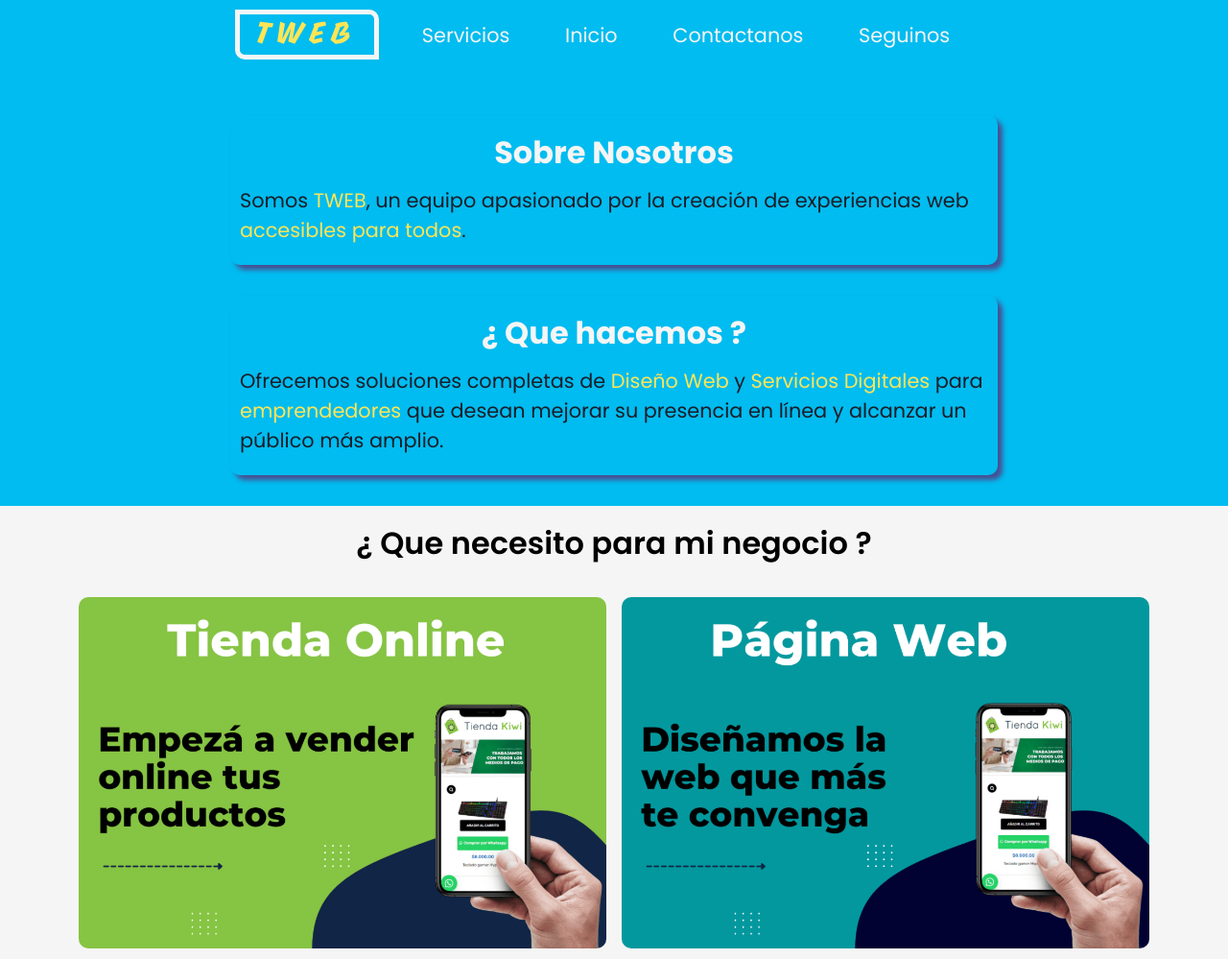
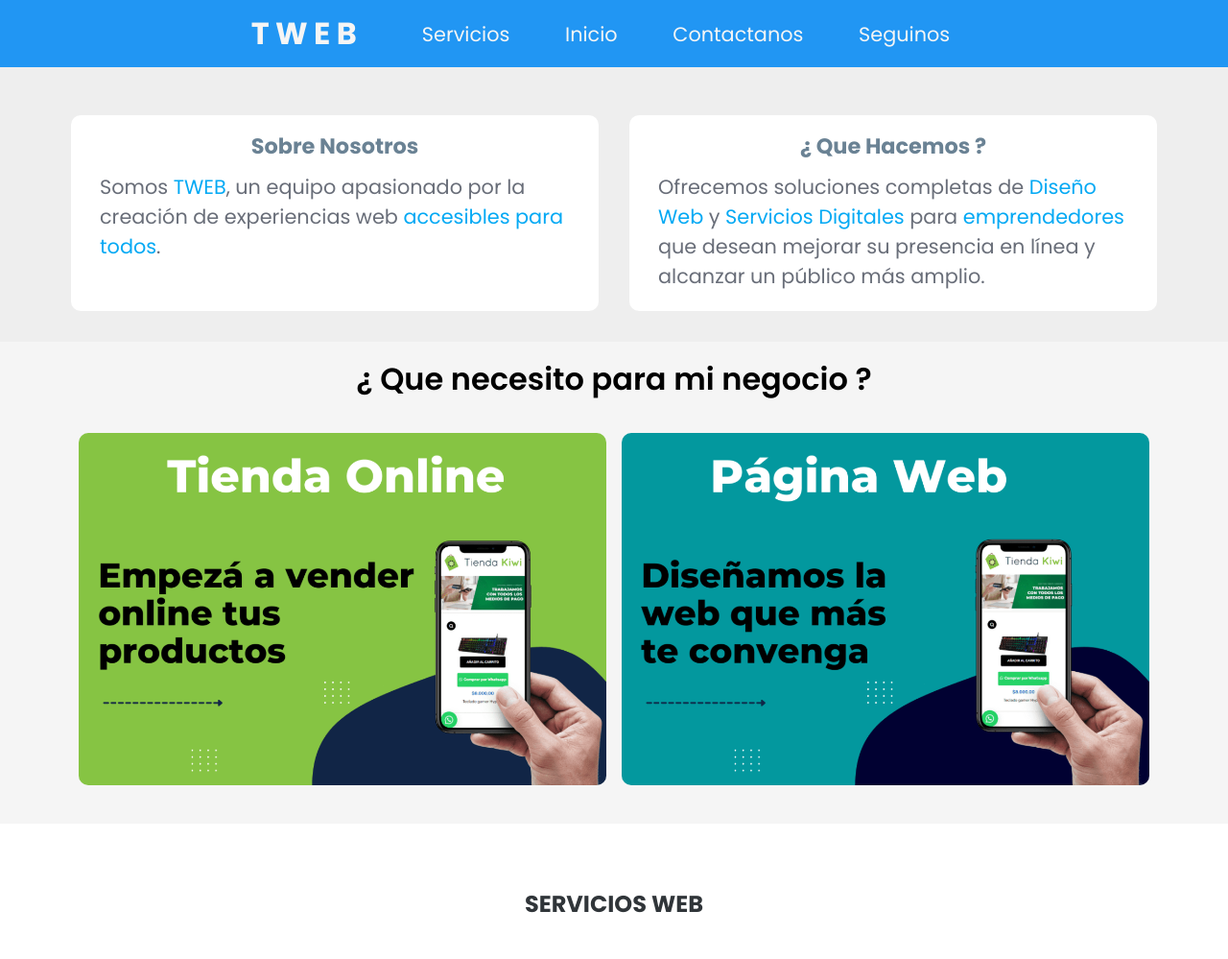
Before and after one commit to Cormaxs/tweb, a plain HTML site: page index.html in a window 1280 px wide. Shown: the top 999 px of the page at 96% size. Drawn offline with Linux system fonts and the light colour scheme.

Commit message:
cambios propuestos por fili

```diff
--- a/index.html
+++ b/index.html
@@ -40,7 +40,7 @@
         <p >Somos <span>TWEB</span>, un equipo apasionado por la creación de experiencias web <span>accesibles para todos</span>.</p>
     </div>
     <div class="texto">
-    <h2>¿ Que hacemos ?</h2>
+    <h2>¿ Que Hacemos ?</h2>
     <p>Ofrecemos soluciones completas de <span>Diseño Web</span> y <span>Servicios Digitales</span> para <span>emprendedores</span> que desean mejorar su presencia en línea y alcanzar un público más amplio.</p>
     </div>
 </main>
--- a/planes/planes.css
+++ b/planes/planes.css
@@ -59,14 +59,14 @@ a{
     font-size: 1.3rem;
 }
 .Logo  a{
-    color: var(--amarilloInvincible);
-    font-family: 'logo';
+
+    font-family: var(--Letra);
     font-style: normal;
     font-size: 2rem;
     letter-spacing: .2em;
 }
 .Principal .texto > h2{
-    color: var(--blanco);
+    color: var(--azulObscuro);
     font-family: var(--Letra);
     font-size: 2rem;
     padding: 1rem 0 0 0;
@@ -110,21 +110,18 @@ header{
   display: flex;
   justify-content: center;
   align-items: center;
-  background-color: var(--celesteInvincible);
+  background-color: var(--azulCeleste);
 }
 .Logo{
-    border:5px solid;
     text-align: center;
     border-radius:0 10px 0 10px ;
     transition: ease .5s;
     color: var(--blanco);
    width: clamp(100px, 150px, 200px);
 }
-.Logo:hover{
-    border-radius:  10px 0 10px 0 ;
-    color: var(--azulElectrico);
-    background-color: var(--azulElectrico);
-}
+.Logo > a:hover{
+    color: var(--amarilloInvincible);
+ }
 .container{
     min-width: 50%;
     display:flex;
@@ -225,28 +222,12 @@ header{
 
 /*COMIENZO MAIN*/
 .Principal{
-    height: 100px;
-    text-align: center;
-    background-color: var(--celesteInvincible);
-    text-align: center;
+    height: 50px;
+   padding: 0 0 80px 0;
 }
 
 
-.texto{
-    margin: auto;
-    width: 80%; max-width: 800px;
-    border-radius: 10px;
-}
 
-.texto > p{
-    padding: 10px 10px 1em 10px;
-    font-size: 1.3rem;
-
-}
-.texto p > span{
-    color: var(--amarilloInvincible);
-    transition: ease-in-out .3s;
-}
 #tarjetasSection{
     padding: 1em 0 1em;
 }
@@ -310,6 +291,8 @@ header{
     width: 100%;
 }
 .planes > h3{
+    margin: auto;
+    width: 95%;
     text-align: center;
     font-size: 1.8rem;
     font-family: var(--Letra);
@@ -534,7 +517,7 @@ text-align: start;
  }
 
 /*sublista de servicios*/
- .dropdown {
+.dropdown {
     position: relative; /* Enable positioning for the sublist */
   }
 
@@ -543,7 +526,7 @@ text-align: start;
     top: 100%; /* Place the sublist below the parent */
     left: 0; /* Align the sublist to the left edge of the parent */
     display: none; /* Hide the sublist by default */
-    background-color: var(--celesteInvincible) ;/* Set a background color */
+    background-color: var(--azulCeleste) ;/* Set a background color */
     padding: 10px; /* Add padding for spacing */
     border: none;
     border-radius: 4px; /* Add rounded corners */
--- a/styles.css
+++ b/styles.css
@@ -59,16 +59,16 @@ a{
     font-size: 1.3rem;
 }
 .Logo  a{
-    color: var(--amarilloInvincible);
-    font-family: 'logo';
+
+    font-family: var(--Letra);
     font-style: normal;
     font-size: 2rem;
     letter-spacing: .2em;
 }
 .Principal .texto > h2{
-    color: var(--blanco);
+    color:#6a8294;
     font-family: var(--Letra);
-    font-size: 2rem;
+    font-size: 1.4rem;
     padding: 1rem 0 0 0;
 }
 .texto{
@@ -99,6 +99,7 @@ a{
     font-family: "final";
 }
 
+
 /*FIN ESTILOS DE LETRAS, TAMANIOS Y DEMAS DETALLES*/
 
 /*COMIENZO MENU-HEADER*/
@@ -110,20 +111,17 @@ header{
   display: flex;
   justify-content: center;
   align-items: center;
-  background-color: var(--celesteInvincible);
+  background-color: var(--azulCeleste);
 }
 .Logo{
-    border:5px solid;
     text-align: center;
     border-radius:0 10px 0 10px ;
     transition: ease .5s;
     color: var(--blanco);
    width: clamp(100px, 150px, 200px);
 }
-.Logo:hover{
-    border-radius:  10px 0 10px 0 ;
-    color: var(--azulElectrico);
-    background-color: var(--azulElectrico);
+.Logo > a:hover{
+   color: var(--amarilloInvincible);
 }
 .container{
     min-width: 50%;
@@ -228,7 +226,7 @@ header{
 .Principal{
     padding: 7.5em 0 2em 0;
     text-align: center;
-    background-color: var(--celesteInvincible);
+    background-color: #eeeeee;
     display: flex;
     flex-wrap: wrap;
     justify-content: center;
@@ -237,20 +235,21 @@ header{
 
 
 .texto{
-    width: 80%; max-width: 800px;
+    background-color: #ffffff;
+    width: 95%; max-width: 550px;
     border-radius: 10px ;
-    box-shadow: 5px 5px 5px var(--azulMescla);
-
+    padding: 0 20px 0 20px;
 }
 
 .texto > p{
     padding: 10px 10px 1em 10px;
     text-align: left;
     font-size: 1.3rem;
+    color: var(--grisClaro);
 
 }
 .texto p > span{
-    color: var(--amarilloInvincible);
+    color: var(--azulElectrico);
     transition: ease-in-out .3s;
 }
 #tarjetasSection{
@@ -261,6 +260,7 @@ header{
     margin: 50px 0 100px 0;
     font-size: 1.5rem;
     font-family: var(--Letra);
+    color: var(--negroInvincible);
 }
 
 .tarjetas{
@@ -576,7 +576,7 @@ footer{
     top: 100%; /* Place the sublist below the parent */
     left: 0; /* Align the sublist to the left edge of the parent */
     display: none; /* Hide the sublist by default */
-    background-color: var(--celesteInvincible) ;/* Set a background color */
+    background-color: var(--azulCeleste) ;/* Set a background color */
     padding: 10px; /* Add padding for spacing */
     border: none;
     border-radius: 4px; /* Add rounded corners */
```
Also changed, not shown: planes/mantenimiento.html (+1 -1 lines).
